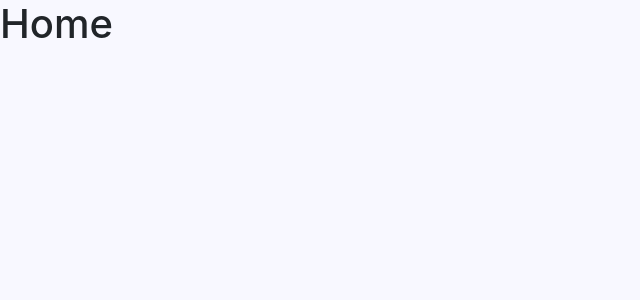
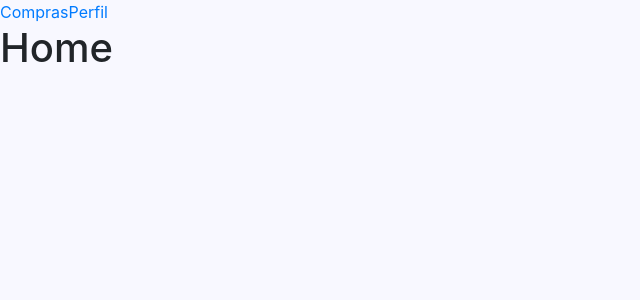
Before and after one commit to Davisralves/loja_virtual, a React (Create React App) app in the folder front-end/: page /home in a window 1280 px wide. Shown: the top 300 px of the page, without its empty margins (0-640 px from the left). Built offline with nearby package versions, Linux system fonts and the light colour scheme.

Commit message:
adicionando header a home

```diff
--- a/front-end/src/Pages/Home/Home.tsx
+++ b/front-end/src/Pages/Home/Home.tsx
@@ -1,12 +1,17 @@
 import React, { useState } from "react";
 import { useContext } from "react";
 import AppContext from "../../context/context";
-
+import Header from "../../components/Header";
 
 function Home() {
 const user = useContext(AppContext);
 console.log('home user', user);
-return (<h1>Home</h1>);
+return (
+  <main>
+    <Header />
+    <h1>Home</h1>
+  </main>
+);
 }
 
 export default Home;
--- a/front-end/src/Service/index.ts
+++ b/front-end/src/Service/index.ts
@@ -14,3 +14,4 @@
   //   return error;
   // }
 }
+// https://api.mercadolibre.com/sites/MLB/search?category=MLB1051
--- /dev/null
+++ b/front-end/src/components/Header.tsx
@@ -0,0 +1,12 @@
+import { Link } from "react-router-dom";
+
+function Header() {
+  return (
+    <header>
+      <Link to="/Compras">Compras</Link>
+      <Link to="/perfil">Perfil</Link>
+    </header>
+  );
+}
+
+export default Header;
```
